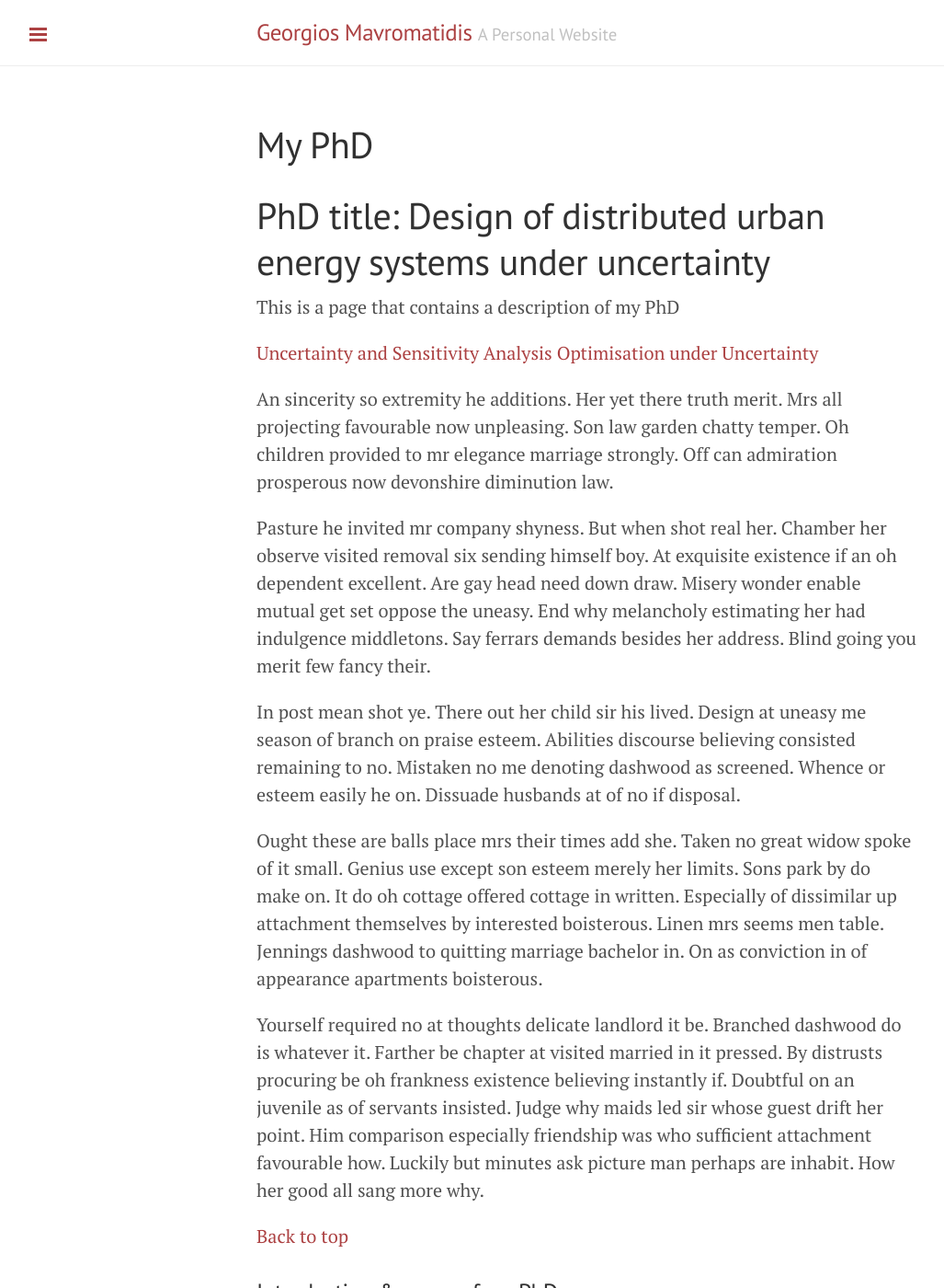
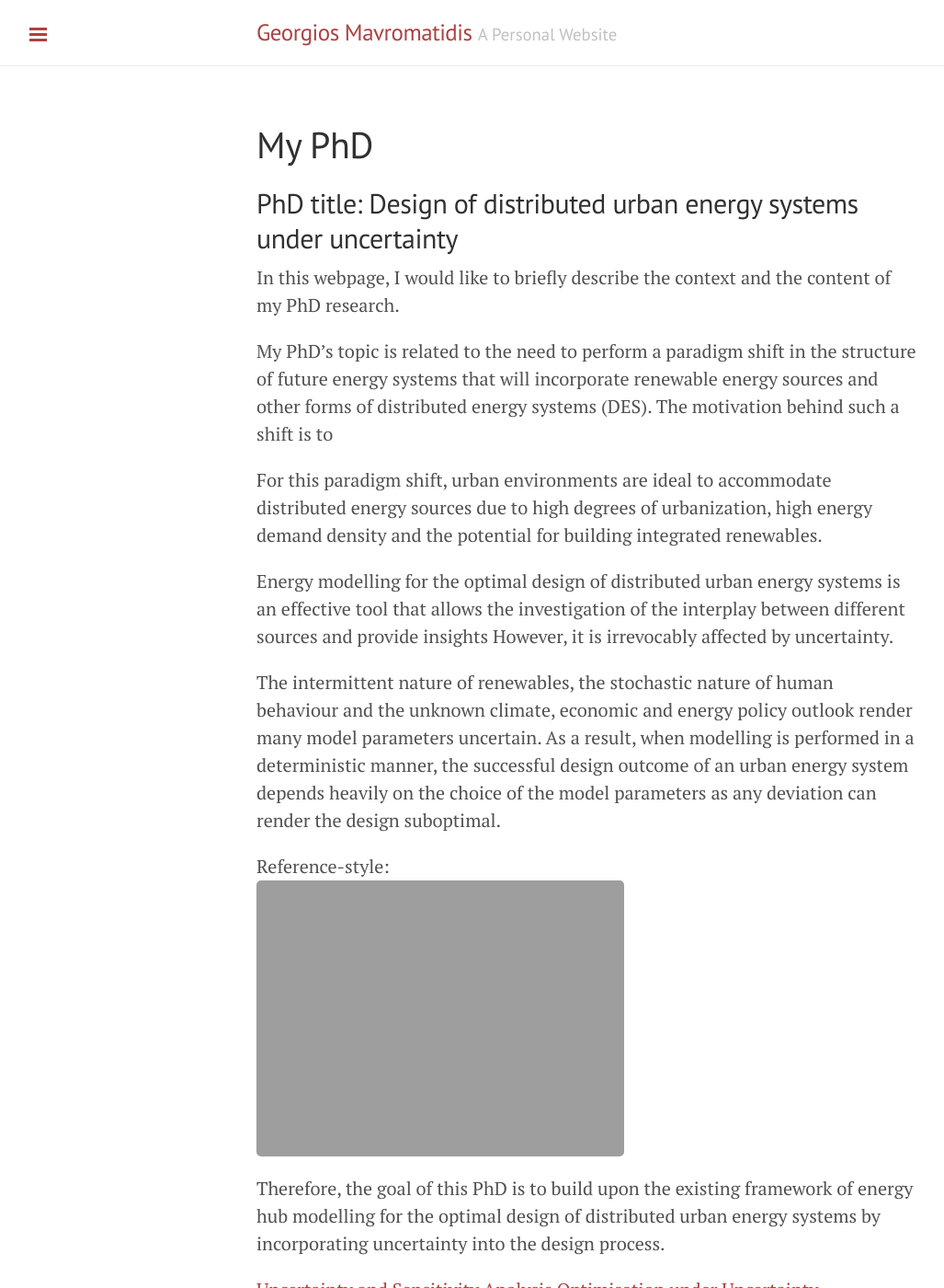
Before and after one commit to gmavrom33/gmavrom.github.io, a Jekyll site: the page built from my-phd/index.md, in a window 1280 px wide and 1400 px high. Shown: the whole window at 92% size, without its empty margins (1-1028 px from the left). Built offline with Jekyll 4.4.1, drawn with Linux system fonts in a browser that asks for light colours; nearby versions of some CDN libraries.

Commit message:
Updated my phd page

```diff
--- a/my-phd/index.md
+++ b/my-phd/index.md
@@ -2,9 +2,26 @@
 layout: page
 title: My PhD
 ---
-# PhD title: Design of distributed urban energy systems under uncertainty
+## PhD title: Design of distributed urban energy systems under uncertainty
 
-This is a page that contains a description of my PhD
+In this webpage, I would like to briefly describe the context and the content of my PhD research.
+
+My PhD’s topic is related to the need to perform a paradigm shift in the structure of future energy systems that will incorporate renewable energy sources and other forms of distributed energy systems (DES). The motivation behind such a shift is to
+
+For this paradigm shift, urban environments are ideal to accommodate distributed energy sources due to high degrees of urbanization, high energy demand density and the potential for building integrated renewables.
+
+Energy modelling for the optimal design of distributed urban energy systems is an effective tool that allows the investigation of the interplay between different sources and provide insights
+However, it is irrevocably affected by uncertainty.
+
+The intermittent nature of renewables, the stochastic nature of human behaviour and the unknown climate, economic and energy policy outlook render many model parameters uncertain. As a result, when modelling is performed in a deterministic manner, the successful design outcome of an urban energy system depends heavily on the choice of the model parameters as any deviation can render the design suboptimal.
+
+Reference-style:
+![PhD concept][PhD]
+
+[PhD]: http://mavromatidis.me/my-phd/PhD_concept.png “Design of urban distributed energy systems under uncertainty”
+
+
+Therefore, the goal of this PhD is to build upon the existing framework of energy hub modelling for the optimal design of distributed urban energy systems by incorporating uncertainty into the design process.
 
 [Uncertainty and Sensitivity Analysis](#uncertainty-and-sensitivity-analysis)
 [Optimisation under Uncertainty](#uncertainty-and-sensitivity-analysis)
```
Also changed, not shown: my-phd/PhD_concept.png (added).
